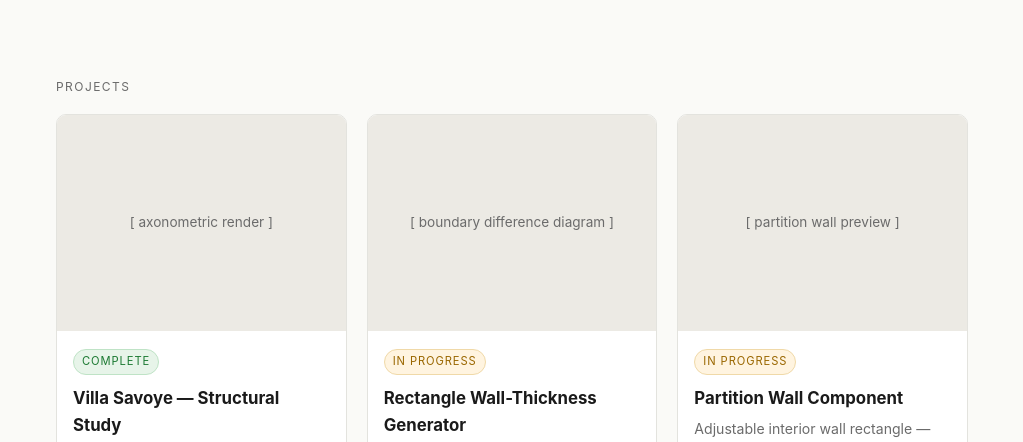
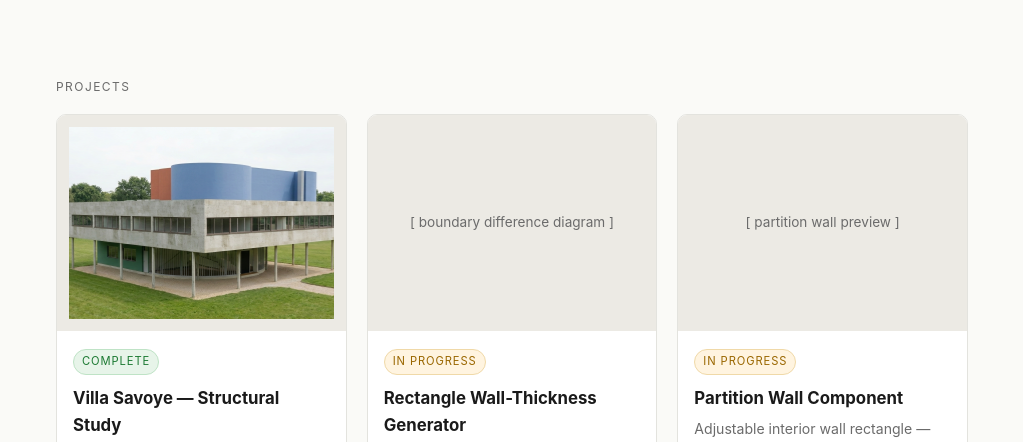
Before and after one commit to Oluwatob1loba/Resume, a plain HTML site: page index.html in a window 1280 px wide. Shown: the part 288-730 px from the top of the page, without its empty margins (128-1151 px from the left). Drawn offline with Linux system fonts and the light colour scheme.

Commit message:
Update villa-savoye thumbnail in index.html

```diff
--- a/index.html
+++ b/index.html
@@ -29,7 +29,13 @@
   <div class="grid">
 
     <a class="card" href="villa-savoye.html">
-      <div class="thumb">[ axonometric render ]</div>
+      <div class="thumb">
+        <img
+          src="villa-savoye/gallery/Villa_Savoye_ExtArch_rend_landscape.jpeg"
+          alt="Landscaped exterior view of the Villa Savoye model"
+          loading="lazy">
+      </div>
+
       <div class="body">
         <span class="status done">Complete</span>
         <h3>Villa Savoye — Structural Study</h3>
```
